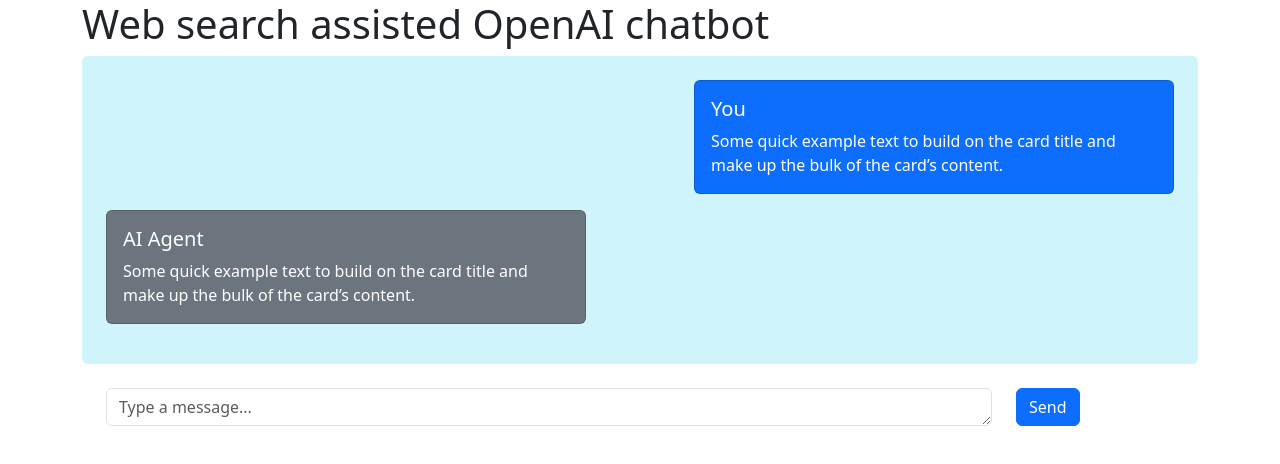
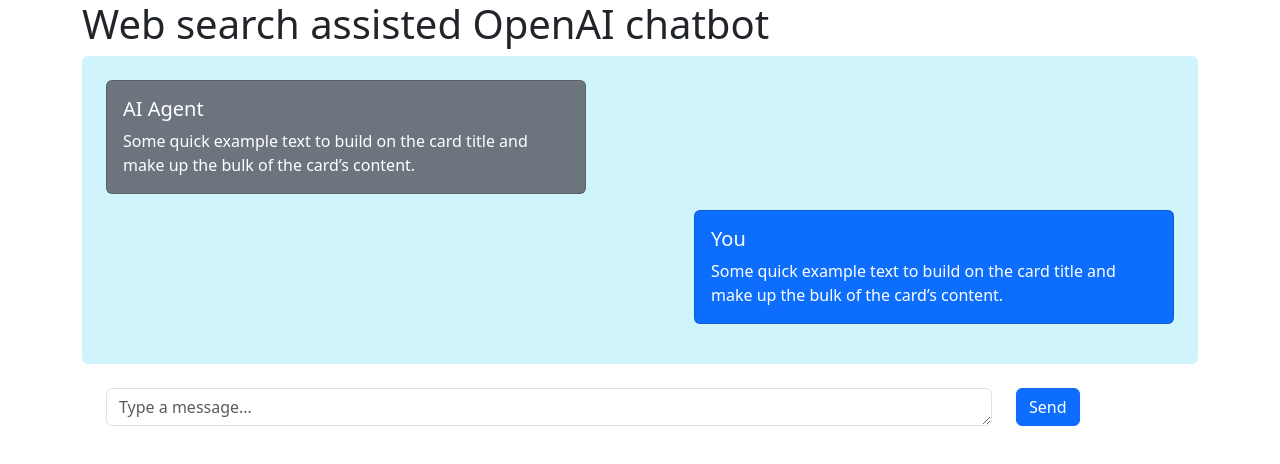
Before and after one commit to Bala179/langgraph-web-search-frontend, an Angular app: page / in a window 1280 px wide. Shown: the top 464 px of the page. Built offline with nearby package versions, Linux system fonts and the light colour scheme.

Commit message:
Created message component

```diff
--- a/src/app/app.html
+++ b/src/app/app.html
@@ -1,22 +1,12 @@
 <div class="container-sm">
   <h1>Web search assisted OpenAI chatbot</h1>
   <div class="bg-info-subtle rounded-2 p-4">
-    <div class="d-flex flex-row justify-content-end">
-      <div class="card text-bg-primary mb-3 end-0" style="max-width: 30rem;">
-        <div class="card-body ms-auto">
-          <h5 class="card-title">You</h5>
-          <p class="card-text">Some quick example text to build on the card title and make up the bulk of the card’s content.</p>
-        </div>
-      </div>
-    </div>
-    <div class="d-flex flex-row">
-      <div class="card text-bg-secondary mb-3" style="max-width: 30rem;">
-        <div class="card-body">
-          <h5 class="card-title">AI Agent</h5>
-          <p class="card-text">Some quick example text to build on the card title and make up the bulk of the card’s content.</p>
-        </div>
-      </div>
-    </div>
+    <app-message [content]="'Some quick example text to build on the card title and make up the bulk of the card’s content.'"
+      [sentByUser]="false">
+    </app-message>
+    <app-message [content]="'Some quick example text to build on the card title and make up the bulk of the card’s content.'"
+      [sentByUser]="true">
+    </app-message>
   </div>
   <div class="p-4">
     <form class="row">
--- a/src/app/app.ts
+++ b/src/app/app.ts
@@ -1,10 +1,10 @@
 import { Component } from '@angular/core';
-import { RouterOutlet } from '@angular/router';
 import { NgbModal, NgbModule } from '@ng-bootstrap/ng-bootstrap';
+import { Message } from './message/message';
 
 @Component({
   selector: 'app-root',
-  imports: [RouterOutlet, NgbModule],
+  imports: [NgbModule, Message],
   templateUrl: './app.html',
   styleUrl: './app.css'
 })
--- /dev/null
+++ b/src/app/message/message.html
@@ -0,0 +1,9 @@
+<div class="d-flex flex-row" [ngClass]="{ 'justify-content-end' : sentByUser() }">
+    <div class="card mb-3 end-0" [ngClass]="{ 'text-bg-primary' : sentByUser(), 'text-bg-secondary' : !sentByUser()}"
+        style="max-width: 30rem;">
+    <div class="card-body ms-auto">
+        <h5 class="card-title">{{ sentByUser() ? "You" : "AI Agent"}}</h5>
+        <p class="card-text">{{ content() }}</p>
+    </div>
+    </div>
+</div>
--- /dev/null
+++ b/src/app/message/message.ts
@@ -0,0 +1,13 @@
+import { NgClass } from '@angular/common';
+import { Component, input } from '@angular/core';
+
+@Component({
+  selector: 'app-message',
+  imports: [NgClass],
+  templateUrl: './message.html',
+  styleUrl: './message.css'
+})
+export class Message {
+  content = input("");
+  sentByUser = input(true);
+}
```
Also changed, not shown: src/app/message/message.css (added), 1 other file (tests, documents, lock files or other folders).
